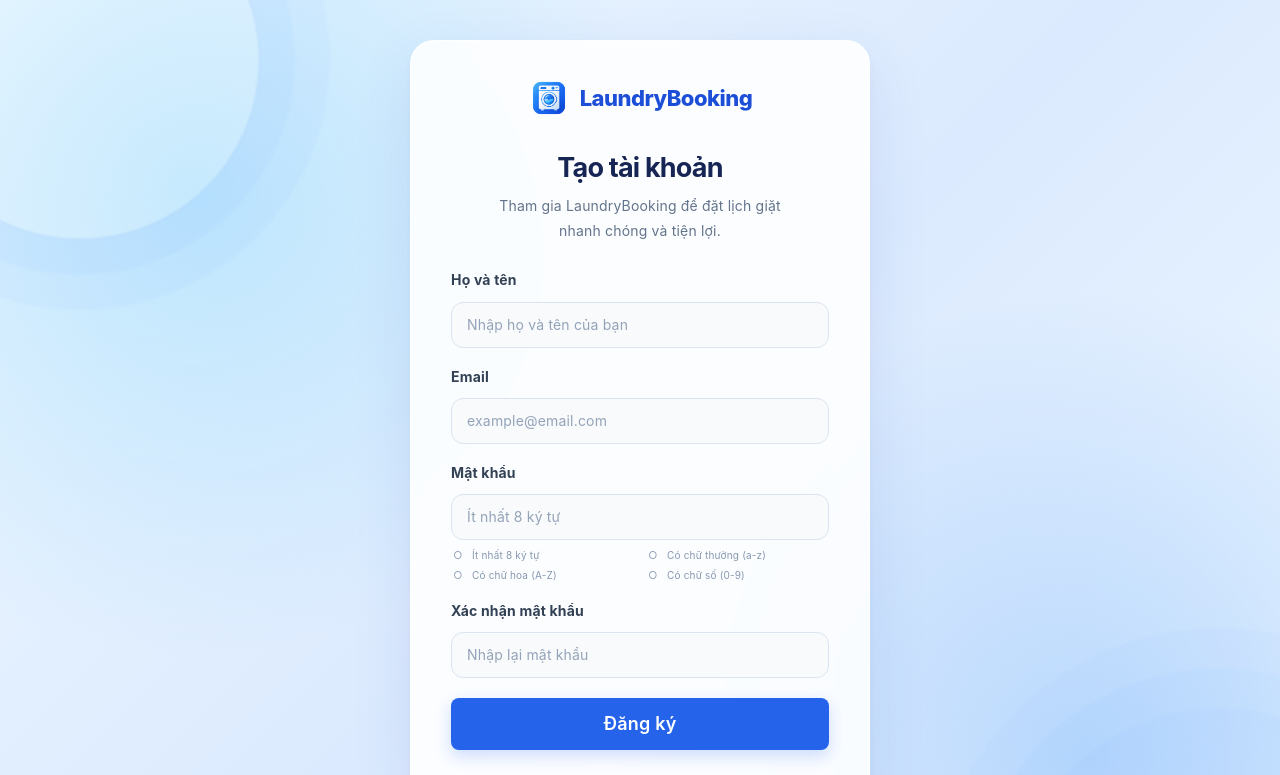
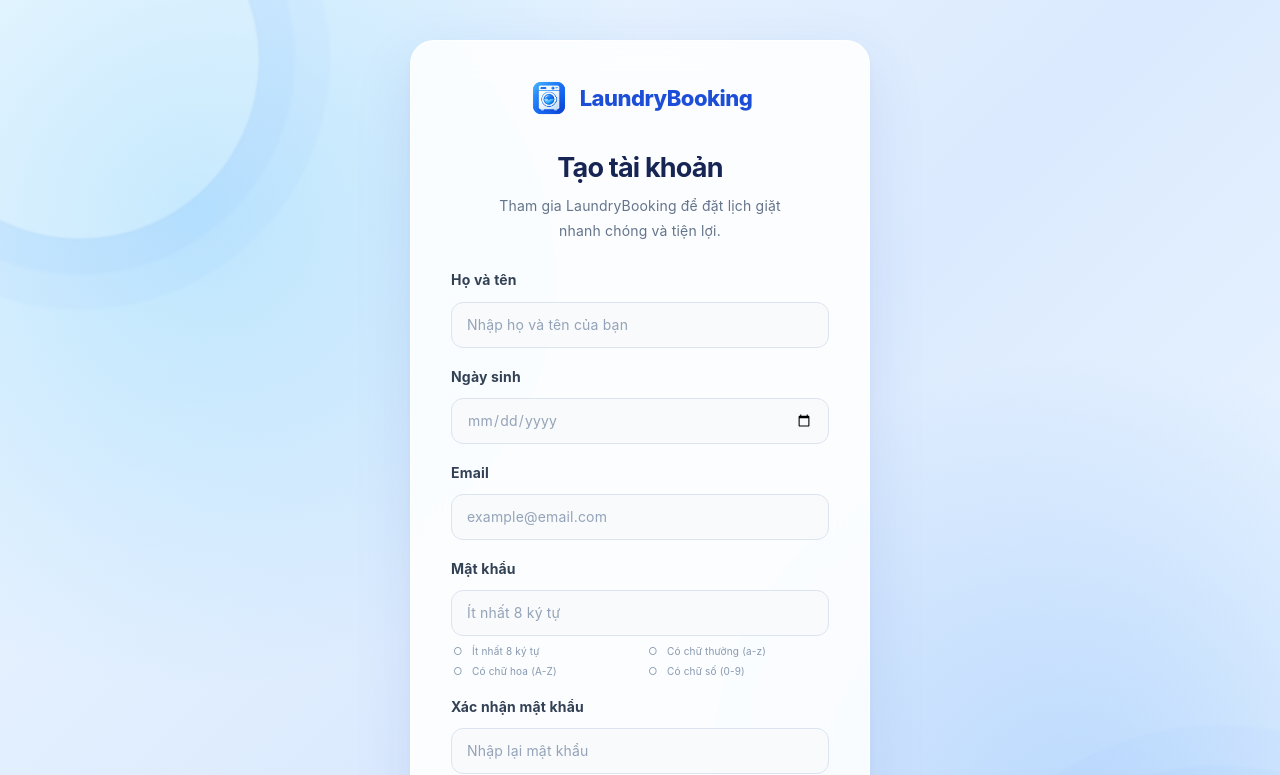
Before and after one commit to TuanTanker44/booking-system-ui, a React (Vite) app: page /register in a window 1280 px wide. Shown: the top 775 px of the page. Built offline with nearby package versions, Linux system fonts and the light colour scheme; no server answers.

Commit message:
feat: date_of_birth on register

```diff
--- a/src/pages/auth/RegisterPage.css
+++ b/src/pages/auth/RegisterPage.css
@@ -38,6 +38,12 @@
 
 .register-card .auth-form-group input {
   height: 46px;
+}
+
+/* Ô ngày sinh: làm mờ chữ dd/mm/yyyy khi chưa nhập, giống placeholder */
+.register-card .auth-form-group input[type="date"].date-empty,
+.register-card .auth-form-group input[type="date"].date-empty::-webkit-datetime-edit {
+  color: #94a3b8;
 }
 
 /* Password checklist */
--- a/src/pages/auth/RegisterPage.tsx
+++ b/src/pages/auth/RegisterPage.tsx
@@ -8,10 +8,19 @@ import {
 import { useUserStore } from "../../stores/user.js";
 import "./RegisterPage.css";
 
+// YYYY-MM-DD theo giờ địa phương, dùng làm giới hạn tối đa của ô ngày sinh
+function getToday(): string {
+  const now = new Date();
+  return new Date(now.getTime() - now.getTimezoneOffset() * 60000)
+    .toISOString()
+    .slice(0, 10);
+}
+
 export function RegisterPage() {
   const navigate = useNavigate();
 
   const [name, setName] = useState("");
+  const [dateOfBirth, setDateOfBirth] = useState("");
   const [email, setEmail] = useState("");
   const [password, setPassword] = useState("");
   const [confirmPassword, setConfirmPassword] = useState("");
@@ -20,6 +29,8 @@ export function RegisterPage() {
   const [success, setSuccess] = useState("");
   const [isSubmitting, setIsSubmitting] = useState(false);
 
+  const today = getToday();
+
   async function handleSubmit(
     event: React.FormEvent<HTMLFormElement>,
   ) {
@@ -27,6 +38,11 @@ export function RegisterPage() {
 
     setError("");
     setSuccess("");
+
+    if (!dateOfBirth || dateOfBirth > today) {
+      setError("Ngày sinh không hợp lệ.");
+      return;
+    }
 
     if (!isPasswordValid(password)) {
       setError("Mật khẩu chưa đáp ứng đủ các yêu cầu bên dưới.");
@@ -46,6 +62,7 @@ export function RegisterPage() {
 
       await register({
         name: name.trim(),
+        date_of_birth: dateOfBirth,
         email: email.trim(),
         password,
       });
@@ -108,6 +125,21 @@ export function RegisterPage() {
               onChange={(event) => setName(event.target.value)}
               minLength={2}
               maxLength={100}
+              required
+            />
+          </div>
+
+          <div className="auth-form-group">
+            <label htmlFor="date-of-birth">Ngày sinh</label>
+            <input
+              id="date-of-birth"
+              type="date"
+              className={dateOfBirth ? undefined : "date-empty"}
+              autoComplete="bday"
+              value={dateOfBirth}
+              onChange={(event) => setDateOfBirth(event.target.value)}
+              min="1900-01-01"
+              max={today}
               required
             />
           </div>
--- a/src/types/auth.ts
+++ b/src/types/auth.ts
@@ -5,6 +5,7 @@ export interface LoginDto {
 
 export interface RegisterDto {
   name: string;
+  date_of_birth: string; // YYYY-MM-DD
   email: string;
   password: string;
 }
```
